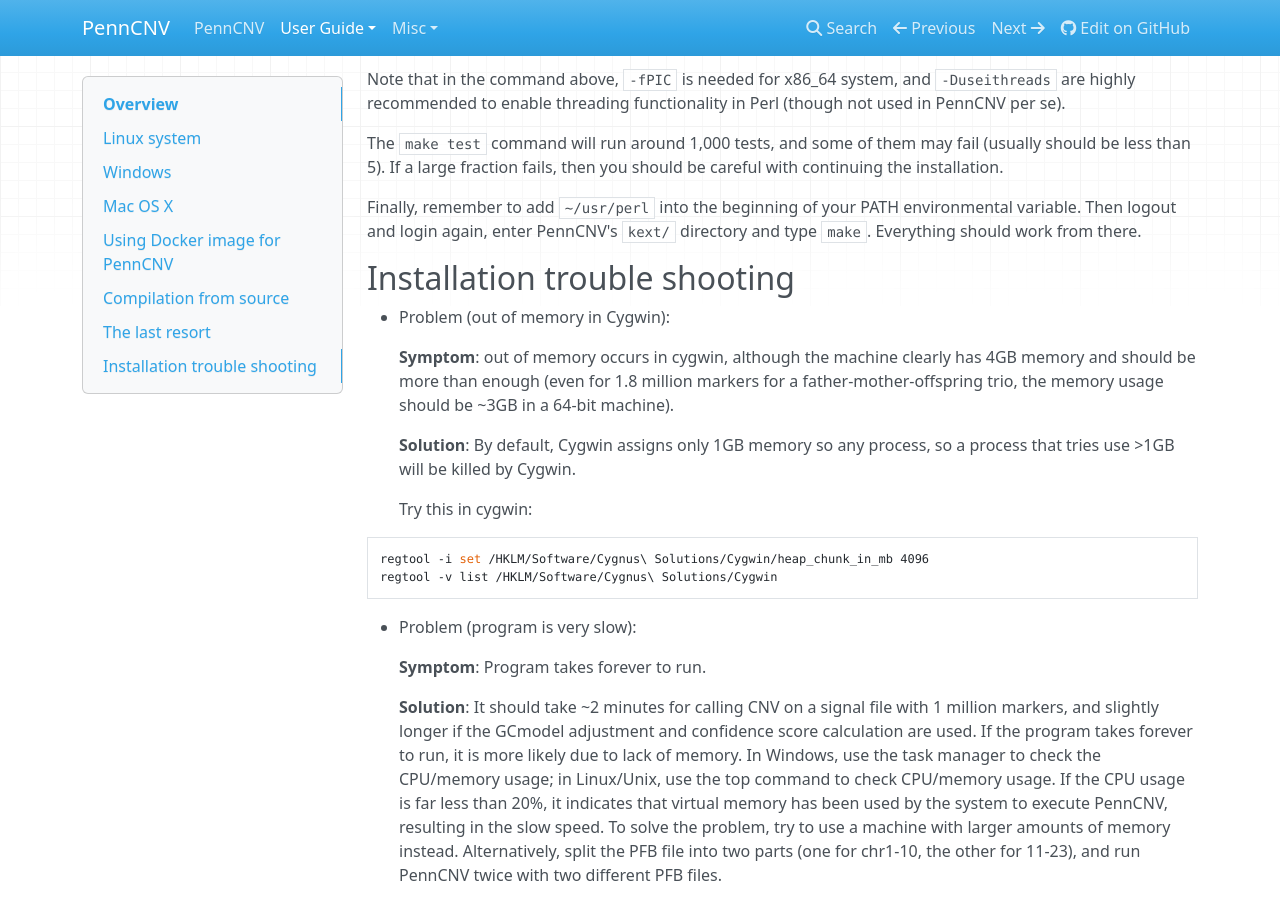
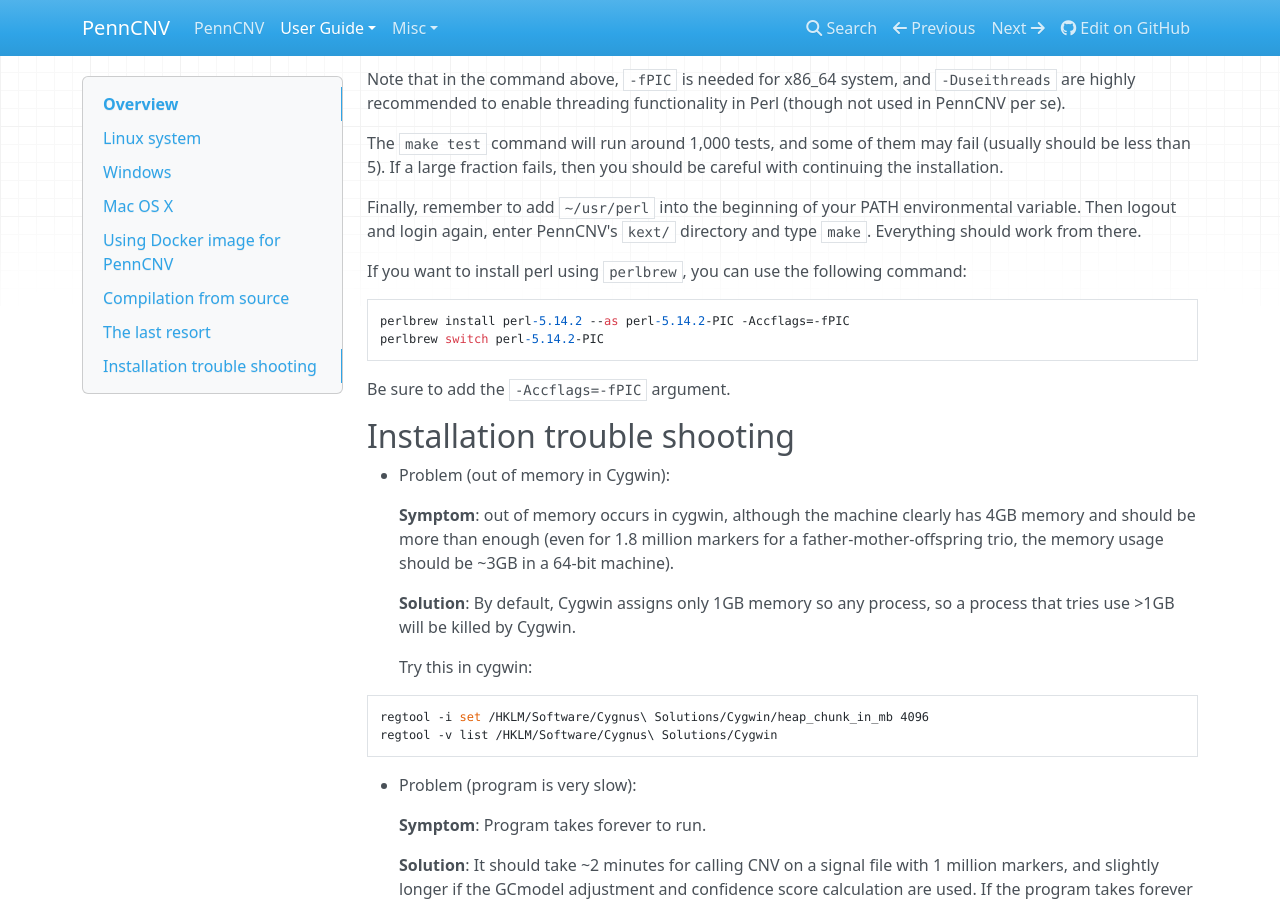
Before and after one commit to WGLab/PennCNV, an MkDocs documentation site: the page built from docs/user-guide/install.md, in a window 1280 px wide and 900 px high, scrolled down 5016 px. Built offline with MkDocs 1.6.1, drawn with Linux system fonts in a browser that asks for light colours; nearby versions of some CDN libraries; old or Windows-style settings are respelled for this version of MkDocs.

Commit message:
Update install.md

````diff
--- a/docs/user-guide/install.md
+++ b/docs/user-guide/install.md
@@ -102,6 +102,14 @@
 
 Finally, remember to add `~/usr/perl` into the beginning of your PATH environmental variable. Then logout and login again, enter PennCNV's `kext/` directory and type `make`. Everything should work from there.
 
+If you want to install perl using `perlbrew`, you can use the following command:
+
+```
+perlbrew install perl-5.14.2 --as perl-5.14.2-PIC -Accflags=-fPIC
+perlbrew switch perl-5.14.2-PIC
+```
+Be sure to add the `-Accflags=-fPIC` argument.
+
 
 ## Installation trouble shooting
 
````
